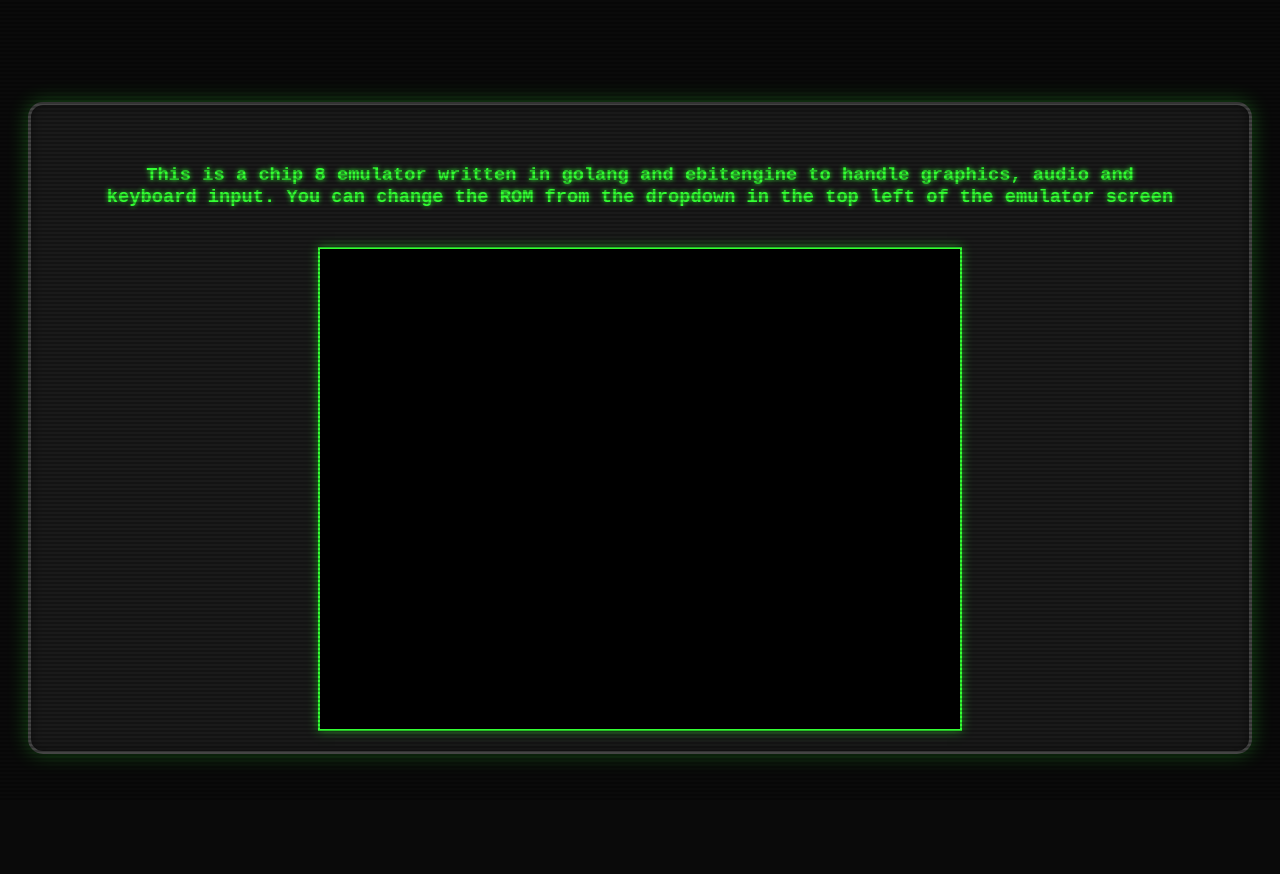
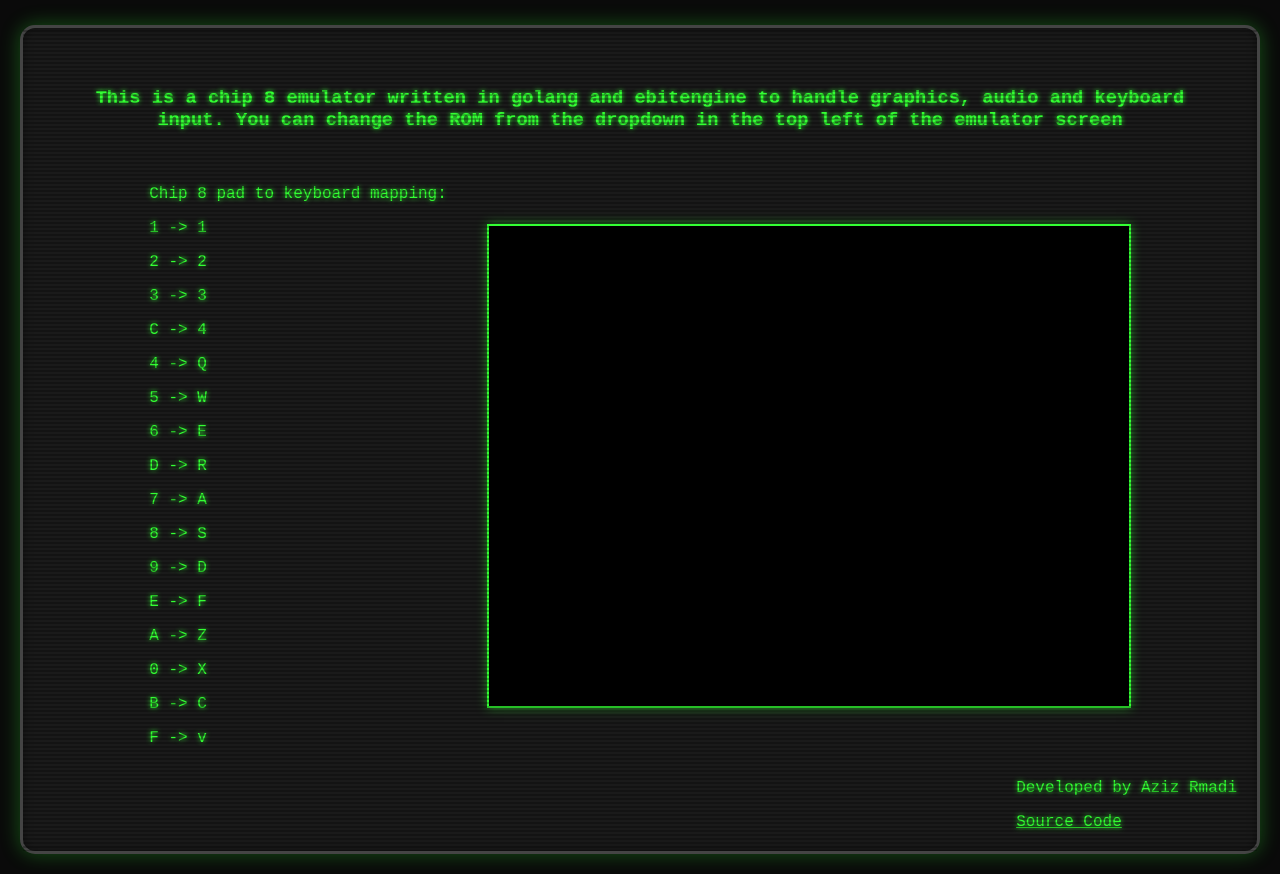
Before and after one commit to armadi1809/chip8-go, a plain HTML site: page web-assets/index.html in a window 1280 px wide. Drawn offline with Linux system fonts and the light colour scheme.

Commit message:
improved web page styling

```diff
--- a/web-assets/index.html
+++ b/web-assets/index.html
@@ -8,6 +8,8 @@
         font-family: "Courier New", monospace;
         color: #33ff33;
         text-shadow: 0 0 5px #33ff33;
+        height: 100%;
+        margin: 0;
       }
 
       .retro-container {
@@ -15,11 +17,13 @@
         flex-direction: column;
         align-items: center;
         justify-content: center;
-        min-height: 100vh;
+        min-height: 75vh;
         padding: 20px;
+        margin-top: 5px;
       }
 
       .crt-frame {
+        position: relative; /* Ensure the pseudo-element is positioned relative to this container */
         background-color: #1a1a1a;
         padding: 20px;
         border-radius: 15px;
@@ -59,6 +63,12 @@
         z-index: 1;
       }
 
+      /* Ensure the pseudo-element covers overflowing content */
+      .crt-frame::before {
+        height: auto; /* Allow the pseudo-element to grow with content */
+        min-height: 100%; /* Ensure it covers at least the container */
+      }
+
       /* Optional: Add some retro buttons or controls */
       .controls {
         margin-top: 20px;
@@ -86,10 +96,23 @@
         display: flex;
         justify-content: center;
         align-items: center;
+        gap: 40px;
+      }
+      #emulator-info {
+        display: flex;
+        justify-content: flex-end;
       }
       h3 {
         text-align: center;
         padding: 20px 50px 20px 50px;
+      }
+      footer {
+        margin-left: 10px;
+      }
+      a {
+        text-decoration: none;
+        color: inherit;
+        text-decoration: underline;
       }
     </style>
   </head>
@@ -102,6 +125,25 @@
           dropdown in the top left of the emulator screen
         </h3>
         <div id="emulator-container">
+          <div id="keymapping">
+            <p>Chip 8 pad to keyboard mapping:</p>
+            <p>1 -> 1</p>
+            <p>2 -> 2</p>
+            <p>3 -> 3</p>
+            <p>C -> 4</p>
+            <p>4 -> Q</p>
+            <p>5 -> W</p>
+            <p>6 -> E</p>
+            <p>D -> R</p>
+            <p>7 -> A</p>
+            <p>8 -> S</p>
+            <p>9 -> D</p>
+            <p>E -> F</p>
+            <p>A -> Z</p>
+            <p>0 -> X</p>
+            <p>B -> C</p>
+            <p>F -> v</p>
+          </div>
           <iframe
             allow="autoplay"
             src="main.html"
@@ -109,6 +151,12 @@
             height="480"
           ></iframe>
         </div>
+        <div id="emulator-info">
+          <div>
+            <p>Developed by Aziz Rmadi</p>
+            <a href="https://www.github.com/armadi1809/chip8-go">Source Code</a>
+          </div>
+        </div>
       </div>
     </div>
   </body>
```
